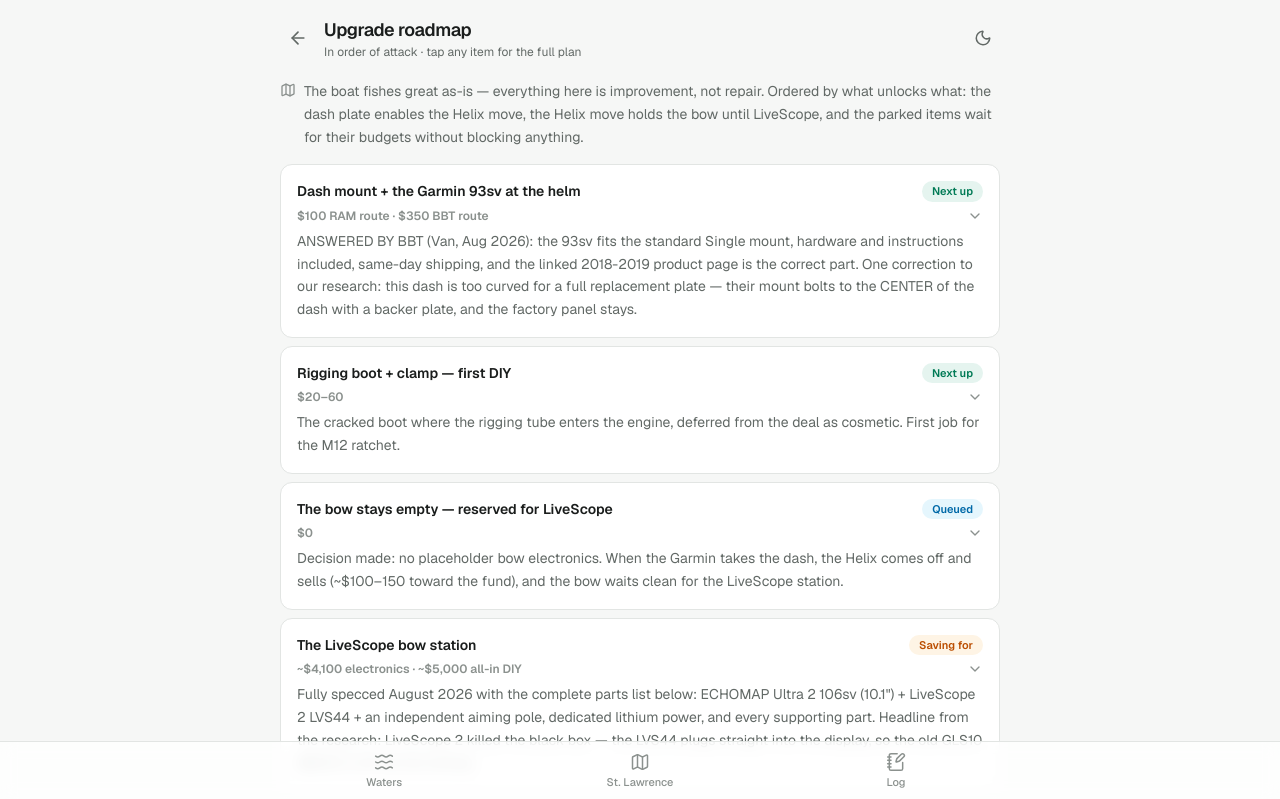
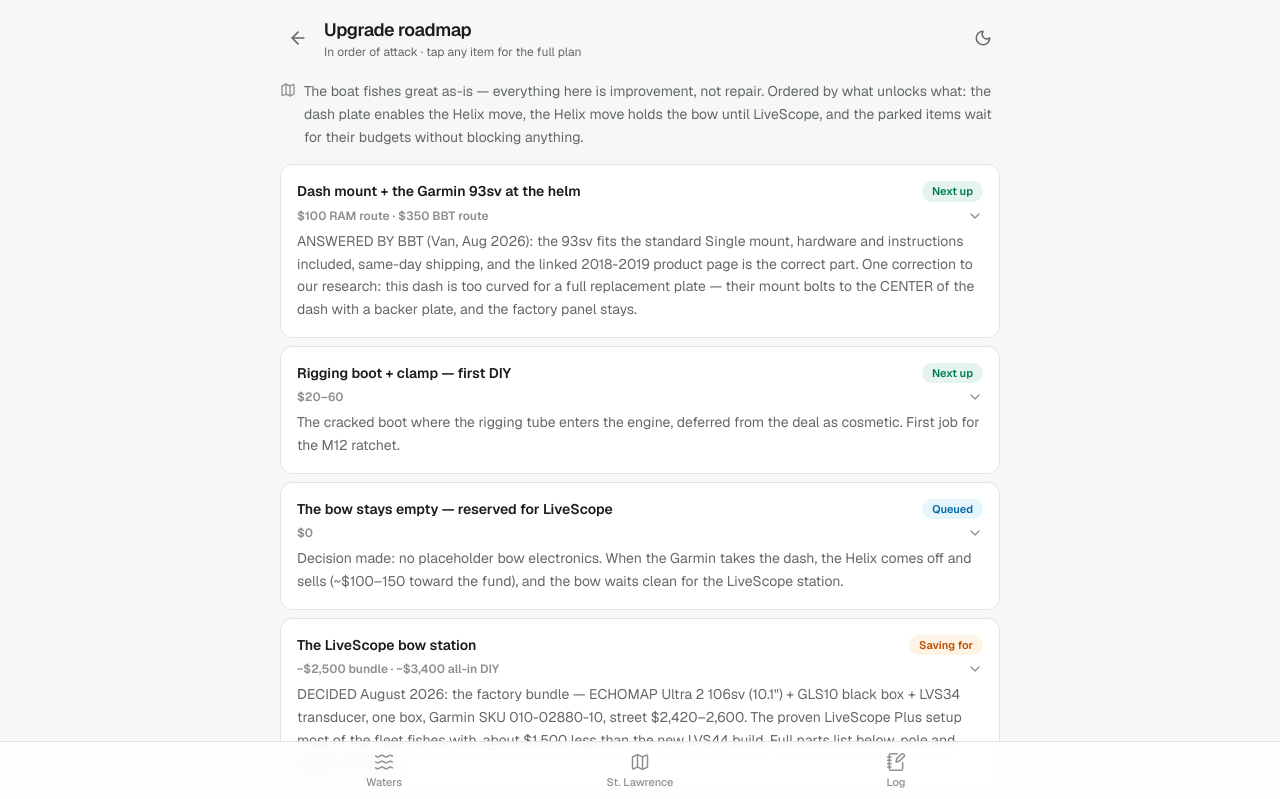
Before and after one commit to eigenvectr/fih, a Next.js app: page /boat-report/roadmap in a window 1280 px wide. Shown: the top 799 px of the page. Built offline with nearby package versions, Linux system fonts and the light colour scheme.

Commit message:
Switch LiveScope plan to the Ultra 2 106sv LiveScope Plus factory bundle

```diff
--- a/src/app/boat-report/roadmap/page.tsx
+++ b/src/app/boat-report/roadmap/page.tsx
@@ -5,7 +5,7 @@
 export const metadata = {
   title: "Upgrade roadmap · 2018 Alumacraft Pro 185",
   description:
-    "The boat's upgrade plan in order: dash mount for the Garmin, rigging boot, the fully-specced LiveScope 2 bow station with parts list, and the parked wishlist.",
+    "The boat's upgrade plan in order: dash mount for the Garmin, rigging boot, the fully-specced LiveScope bow station with parts list, and the parked wishlist.",
 };
 
 type Status = "next" | "queued" | "saving" | "seasonal" | "parked";
@@ -73,28 +73,23 @@
   {
     title: "The LiveScope bow station",
     status: "saving",
-    cost: "~$4,100 electronics · ~$5,000 all-in DIY",
+    cost: "~$2,500 bundle · ~$3,400 all-in DIY",
     summary:
-      "Fully specced August 2026 with the complete parts list below: ECHOMAP Ultra 2 106sv (10.1\") + LiveScope 2 LVS44 + an independent aiming pole, dedicated lithium power, and every supporting part. Headline from the research: LiveScope 2 killed the black box — the LVS44 plugs straight into the display, so the old GLS10 ($600) is off the list entirely.",
+      "DECIDED August 2026: the factory bundle — ECHOMAP Ultra 2 106sv (10.1\") + GLS10 black box + LVS34 transducer, one box, Garmin SKU 010-02880-10, street $2,420–2,600. The proven LiveScope Plus setup most of the fleet fishes with, about $1,500 less than the new LVS44 build. Full parts list below, pole and power included.",
     parts: [
       {
-        item: "ECHOMAP Ultra 2 106sv",
-        pick: "The 10.1\" 1280×800 display. In the box: bail mount with quick-release cradle, power cable, sun cover. Deal watch: the GT56UHD-TM variant ($2,500 list) has sold at $2,099 — that transducer is exactly what the dash Garmin needs, so the right sale makes it free.",
-        cost: "$2,100",
-      },
-      {
-        item: "LiveScope 2 LVS44",
-        pick: "The complete system in one box: transducer, Ulterra barrel mount, adjustable perspective shaft mount, Kraken adapter, and an 18-ft cable that plugs directly into the display's network port. No black box, no extra cables to buy.",
-        cost: "$2,000",
+        item: "Ultra 2 106sv LiveScope Plus bundle",
+        pick: "One box, whole station: the 10.1\" 1280×800 display (bail mount, sun cover, power cable), the GLS10 sonar box, and the LVS34 transducer with ALL THREE mounts — Ulterra barrel mount, perspective mount, and shaft mount — plus power cables and the 2-m network cable that links GLS10 to display. Seen at $2,419 at My Green Outdoors (list $2,999); typically $2,599 elsewhere. One retailer runs a Black Friday window Nov 4–Dec 16 — that's the price to stalk.",
+        cost: "$2,420–2,600",
       },
       {
         item: "Independent aiming pole",
-        pick: "Budget: RAILBLAZA HEXX Live Pole 60 (~$300 with base). Mid: BeatDown Fixed ($375). Premium: BeatDown Breakaway 2.0 ($550) — folds 90° so it stays on for the run. The Garmin shaft mount from the LVS44 box clamps to any ~1\" pole, so no model-specific bracket needed.",
+        pick: "Budget: RAILBLAZA HEXX Live Pole 60 (~$300 with base). Mid: BeatDown Fixed ($375). Premium: BeatDown Breakaway 2.0 ($550) — folds 90° so it stays on for the run. Bonus of the LVS34: its aftermarket is fully mature, so model-specific pole brackets (Summit, RyTek, FishObsessed) are everywhere.",
         cost: "$300–550",
       },
       {
         item: "Bow battery",
-        pick: "LiTime 12V 50Ah LiFePO4. The station draws ~4–5A total, so 50Ah is a 12-hour day with margin. Dakota Lithium 54Ah (~$350) if the 11-year warranty is worth the doubling.",
+        pick: "LiTime 12V 50Ah LiFePO4. Display + GLS10 + LVS34 pull ~5–6A together, so 50Ah is a solid 8–10 hour day. Dakota Lithium 54Ah (~$350) if the 11-year warranty is worth the doubling.",
         cost: "$180",
       },
       {
@@ -114,30 +109,30 @@
       },
       {
         item: "Guard + small stuff",
-        pick: "LVS44 transducer cover as soon as the aftermarket ships them ($40–80), Tef-Gel for every stainless screw into the aluminum deck, cable clips and loom, a 12V cutoff switch.",
+        pick: "Sonar Shield cover for the LVS34 (~$40), Tef-Gel for every stainless screw into the aluminum deck, cable clips and loom, a 12V cutoff switch.",
         cost: "~$100",
       },
       {
         item: "Installation",
-        pick: "A genuine DIY afternoon: clamp the barrel mount, route the 18-ft cable up the Ulterra with a service loop, two battery lugs, plug in. Shop alternative at $75–150/hr runs $250–500.",
+        pick: "A DIY weekend half: mount the GLS10 box near the bow battery, clamp the barrel mount, route the transducer cable up the Ulterra with a service loop, network cable to the display, two battery lugs. Shop alternative at $75–150/hr runs $250–500.",
         cost: "$0 DIY",
       },
     ],
-    partsTotal: "≈ $5,000 as specced",
+    partsTotal: "≈ $3,400 as specced",
     partsNote:
-      "Realistic range $4,700–5,500 depending on pole and battery picks; add $250–500 if a shop installs it. Core electronics alone: $4,100 at MSRP, and no factory LiveScope 2 bundles exist yet (the product is weeks old) — winter should bring them.",
+      "Realistic range $3,200–3,700 depending on pole and battery picks; add $250–500 if a shop installs it. The bundle alone is the whole electronics bill — the GLS10's network and power cables ship in the box.",
     details: [
-      "Why LVS44 over the $2,199 LVS42HD: the 42HD is a close-range (~125 ft) clarity specialist — right for bass-only boats. The LVS44's lower frequency band and 250-ft envelope serve ALL our water: 60–120-ft lakers and salmon, better saltwater behavior for stripers and the Sound, and still a generational clarity jump over the old LVS34 for bass. Bassmaster Elite pro Alton Jones Jr., after three days on the water with both, called the LVS44 the better all-around choice even for most bass anglers.",
-      "Why the Ultra 2 106sv over the cheaper UHD2 93sv: forward-facing sonar rewards pixels — the 106sv's 1280×800 on 10.1\" versus the 93sv's 1024×600 on 9\" is the single most worthwhile ~$900 upsell in the build. Skip 7-inch units for FFS entirely. Why not our existing 93sv: first-gen UHD can't run LiveScope 2 — and the bow needs its own screen anyway.",
+      "Why LVS34 over the new LiveScope 2 LVS44: price and proof. The LVS44 build runs ~$4,100 in electronics alone — the bundle delivers the same 10.1\" screen and the sonar that won every FFS tournament of the last four years for ~$2,500. The honest tradeoff: LVS34 is rated to ~200 ft vs the LVS44's 250, with one generation less clarity — plenty for our 60–120-ft lakers. If deep-water range ever disappoints, the LVS34 resells and the GLS10-free LVS44 plugs into the same display.",
+      "Why the Ultra 2 106sv over the cheaper UHD2 93sv: forward-facing sonar rewards pixels — the 106sv's 1280×800 on 10.1\" versus the 93sv's 1024×600 on 9\" is the single most worthwhile ~$900 upsell in the build. Skip 7-inch units for FFS entirely. Why not our existing 93sv: it could technically run LiveScope Plus through the GLS10, but it's spoken for at the dash, and the bow deserves the bigger canvas.",
       "Why the pole made the list: the barrel mount aims wherever the Ulterra points — perfect for cruising and searching, but while Spot-Locked the motor's corrections swing the view constantly. The pole is the fix: Spot-Lock holds the boat, the pole holds the picture. Run both — barrel for moving, pole for sitting. This is the acknowledged endgame setup among heavy LiveScope users.",
       "Why a pole and not a motorized turret (Rite-Hite ~$650–800, DD26 Live Foot $799): the turrets list Ultrex, Fortrex, Ghost, and Force compatibility — none list the Ulterra, almost certainly because of its auto-stow geometry. The manual pole is the Ulterra-safe answer at half the price.",
-      "Aftermarket timing caution: LVS44-specific pole brackets and covers are just reaching market (Summit has announced theirs). Older LVS32/34 brackets do NOT fit the new body — but the in-box Garmin shaft mount on a generic ~1\" pole sidesteps the whole problem.",
+      "Aftermarket bonus of the older system: every pole bracket, cover, and mount on the market fits the LVS34 — no waiting for the LVS44 accessory ecosystem to catch up.",
       "Ulterra integration, answered: the included barrel mount clamps the motor housing (never the auto-stow shaft) and the transducer stows/deploys with the motor; leave a ~10\" cable loop across the pivot and watch the first cycles.",
-      "Value alternative if the fund wants relief: Garmin's factory bundle of the Ultra 2 106sv + LiveScope Plus (LVS34 + GLS10) sells at $2,400–2,600 — same 10-inch screen, one sonar generation older, roughly $1,500 less than the LVS44 build. The LVS44 is the pick for our deep-water range, but this is the honest budget door.",
-      "On install day: update the display's software first (LVS44 support may need current firmware), then verify the unit on Garmin's LiveScope 2 compatibility list arrived as expected.",
+      "The premium alternative, documented for the record: LiveScope 2 LVS44 à la carte ($1,999 + $2,099 display ≈ $4,100) — 250-ft range, better clarity, no black box. Rejected as overkill for the price; the door stays open since the Ultra 2 display runs LiveScope 2 with just a software update.",
+      "On install day: update the display's software first, mount the GLS10 somewhere dry and ventilated near the bow battery, and label both ends of every cable while the runs are open.",
       "Money-no-object reference: Ultra 2 122sv (or a GPSMAP glass helm) running BOTH transducers — LVS42HD for casting range plus LVS44 for open water (~$7,700–12k). The dual-ducer split is the current pro template.",
       "Cross-brand check: Garmin still leads live-sonar image quality in 2026; Lowrance ActiveTarget 2 is the value alternative; Humminbird MEGA Live 2's TargetLock integration requires an Ultrex — it doesn't support our Ulterra. Lean Garmin.",
-      "Ice-fishing path exists: a zero-degree mount for the LVS42/LVS44 is sold separately and the LVS44 can be repurposed on an ice pod (the dedicated ice variant adds a cold-rated cable).",
+      "Ice-fishing path exists: the LVS34 is the transducer Garmin's own ice bundles are built around — a zero-degree pole mount (~$30) and an ice pod repurpose the whole system for winter.",
     ],
   },
   {
```
